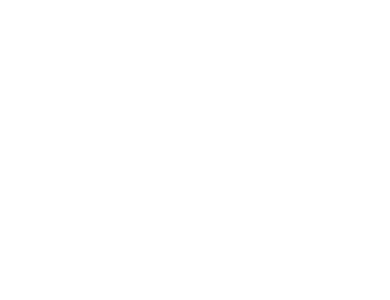
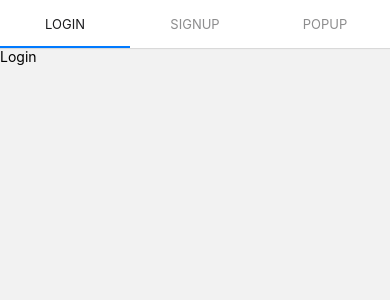
Before and after one commit to OodlesDevGarvit/React-native-training, a React Native app: screen / in a window 390 px wide. Shown: the top 300 px of the page. Built offline with nearby package versions, Linux system fonts and the light colour scheme.

Commit message:
adding top & bottom tab navigator

```diff
--- a/App.js
+++ b/App.js
@@ -1,15 +1,44 @@
 import React, { useEffect, useRef, useState } from "react";
 import { View, Text, StyleSheet, FlatList, Button } from "react-native"
-
+import { NavigationContainer } from "@react-navigation/native";
+import { createBottomTabNavigator } from "@react-navigation/bottom-tabs";
+import {createMaterialTopTabNavigator} from "@react-navigation/material-top-tabs"
+const Tab = createMaterialTopTabNavigator();
 
 const App = () => {
+  return (
+    <NavigationContainer>
+      <Tab.Navigator>
+        <Tab.Screen name="Login" component={Login}/>
+        <Tab.Screen name="SignUp" component={SignUp}/>
+        <Tab.Screen name="PopUp" component={PopUp}/>
+      </Tab.Navigator>
+    </NavigationContainer>
+  );
+}
 
+const Login = () => {
   return (
     <View>
-
+      <Text>Login</Text>
     </View>
   );
+}
 
+const SignUp = () => {
+  return (
+    <View>
+      <Text>Signup</Text>
+    </View>
+  );
+}
+
+const PopUp = () => {
+  return(
+<View>
+  <Text>PopUp</Text>
+</View>
+  );
 }
 
 
--- a/package.json
+++ b/package.json
@@ -10,12 +10,16 @@
     "lint": "eslint ."
   },
   "dependencies": {
+    "@react-navigation/bottom-tabs": "^6.5.11",
+    "@react-navigation/material-top-tabs": "^6.6.5",
     "@react-navigation/native": "^6.1.9",
     "@react-navigation/native-stack": "^6.9.17",
     "react": "18.1.0",
     "react-native": "0.70.14",
+    "react-native-pager-view": "^6.2.2",
     "react-native-safe-area-context": "^4.7.4",
-    "react-native-screens": "^3.27.0"
+    "react-native-screens": "^3.27.0",
+    "react-native-tab-view": "^3.5.2"
   },
   "devDependencies": {
     "@babel/core": "^7.12.9",
```
Also changed, not shown: 1 other file (tests, documents, lock files or other folders).
